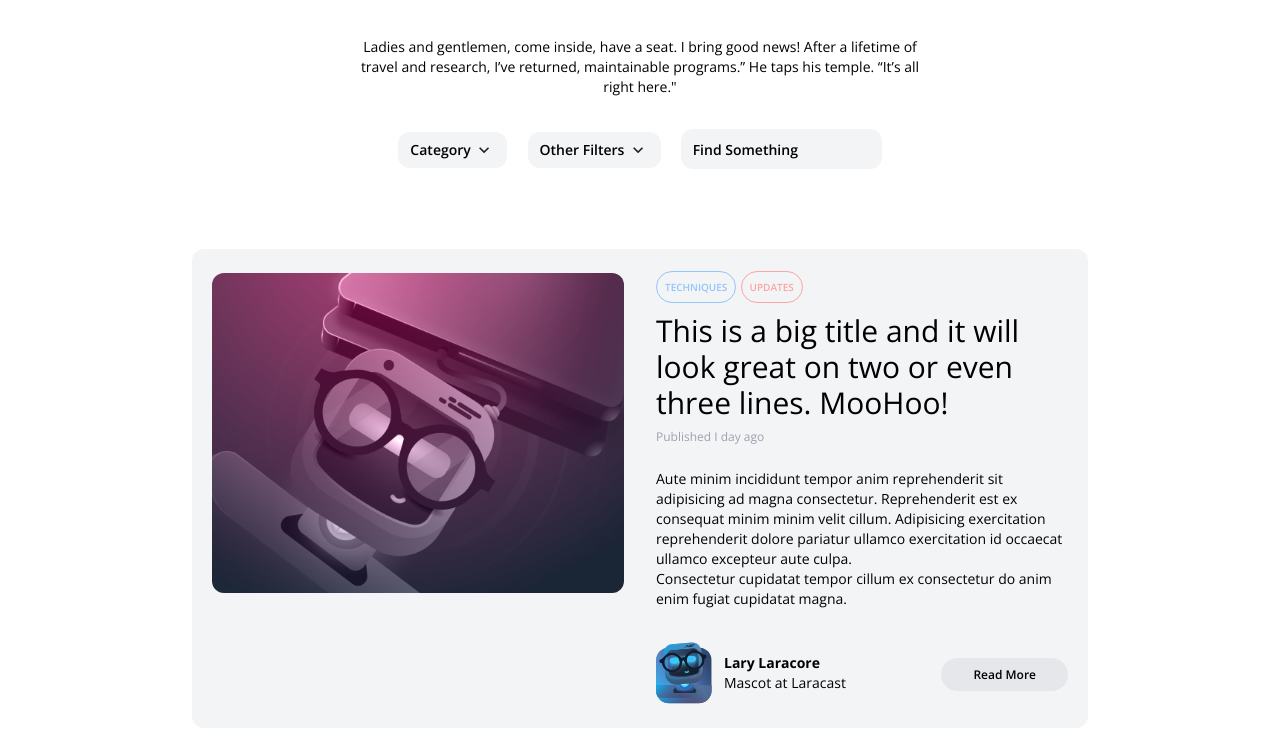
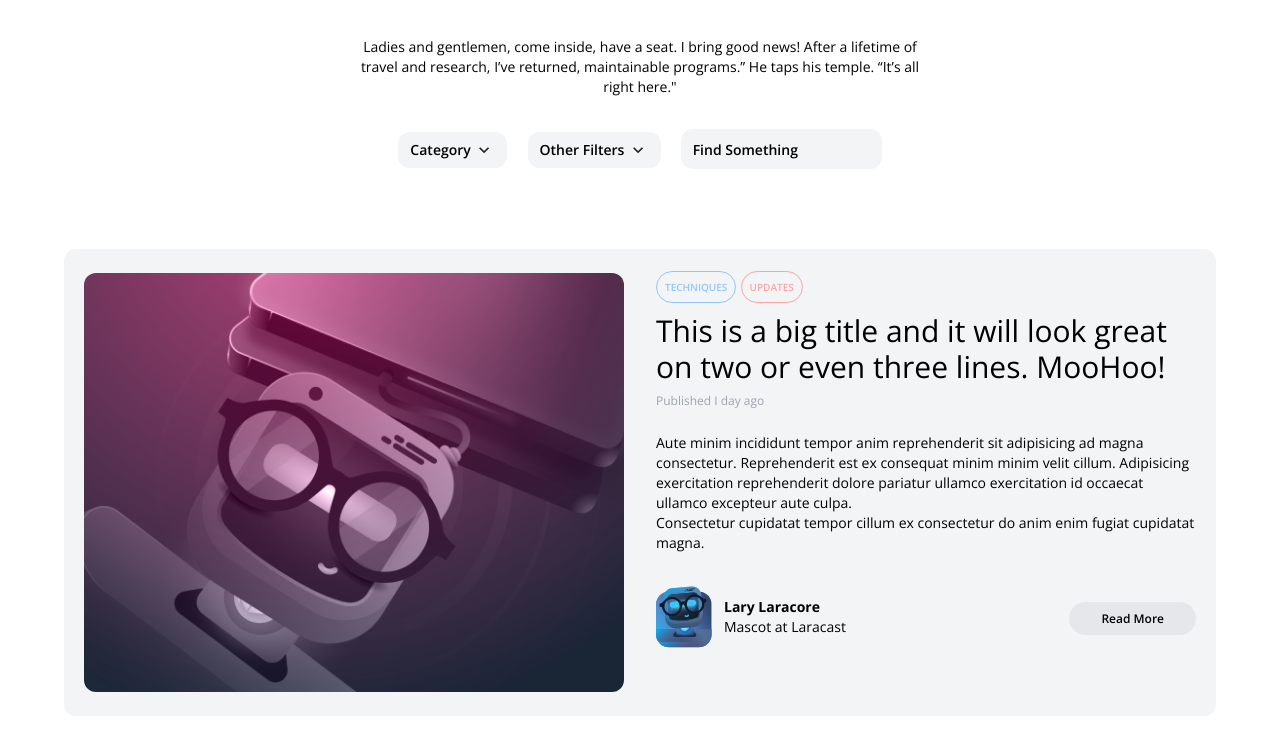
Before and after one commit to abuDujaanah/blog, a website: page index.html in a window 1280 px wide. Shown: the part 216-958 px from the top of the page. Drawn offline with nearby package versions, Linux system fonts and the light colour scheme.

Commit message:
Update index.html

```diff
--- a/index.html
+++ b/index.html
@@ -80,7 +80,7 @@
             </div>
         </header>
 
-        <main class="max-w-4xl mx-auto mt-20">
+        <main class="max-w-6xl mx-auto mt-20">
             <article class="bg-gray-100 rounded-xl">
                 <div class="flex px-5 py-6">
                     <div class="flex-1 mr-8">
```
